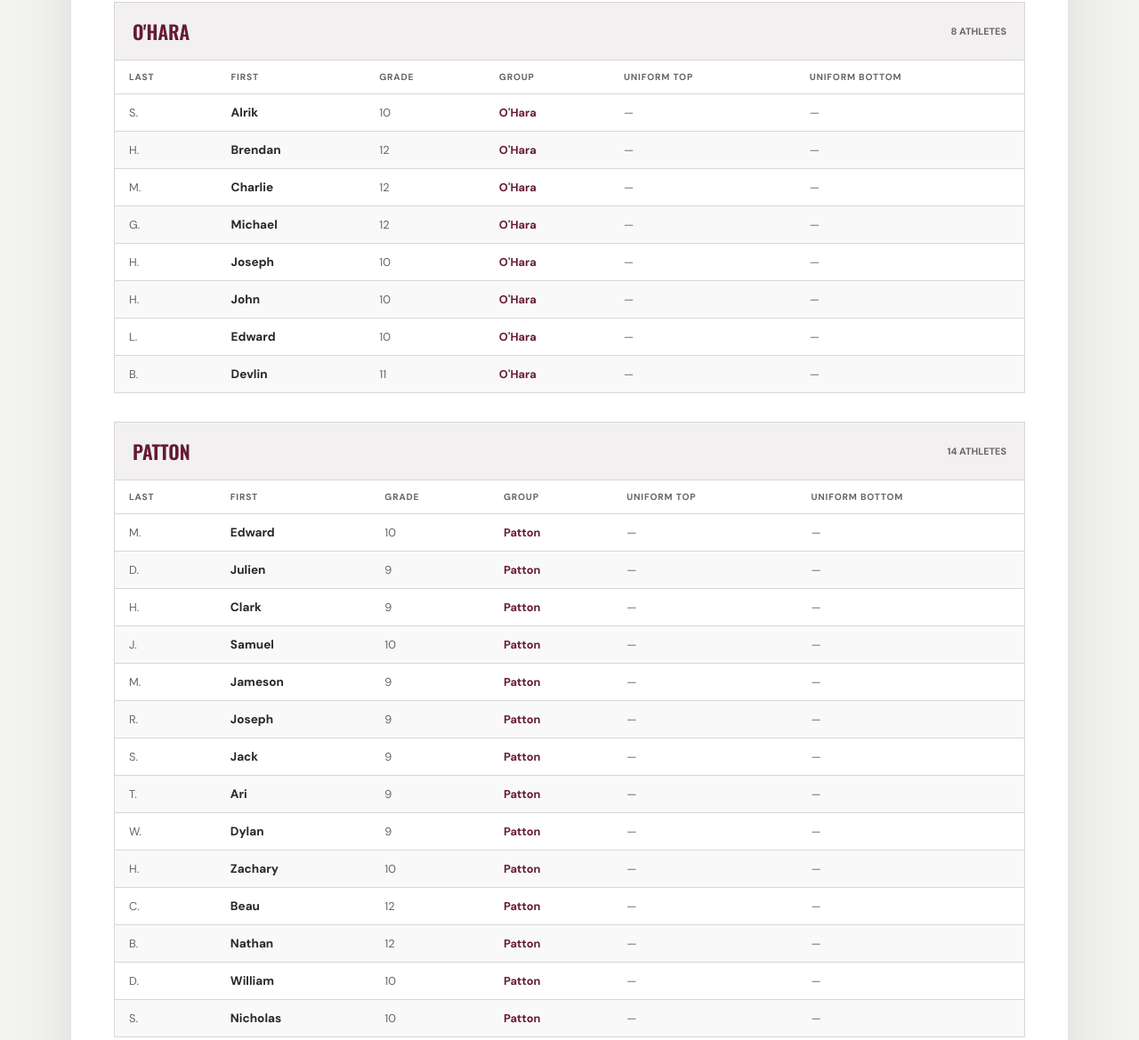
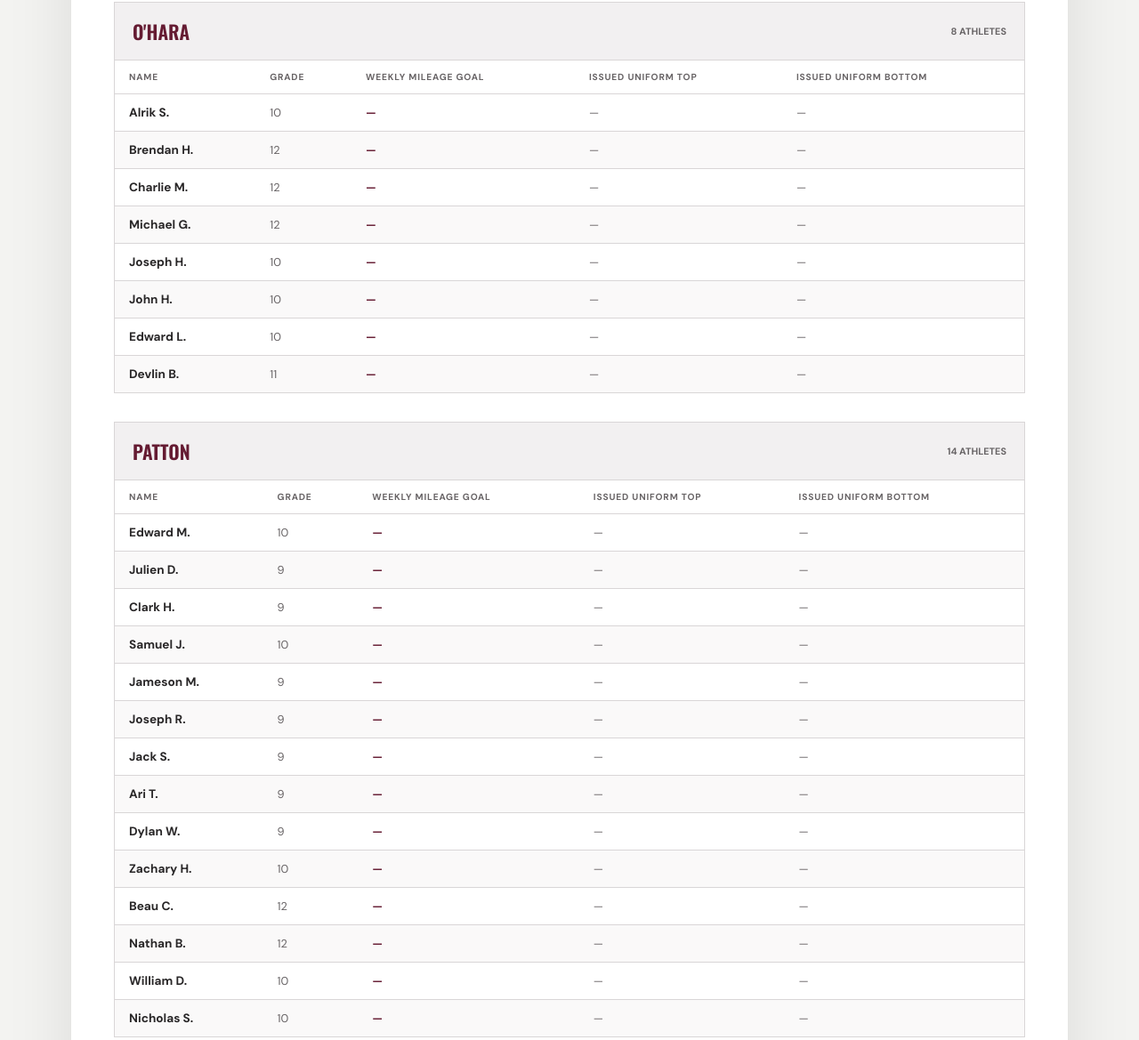
Before and after one commit to ckorabik/wolfpack_xctf, a plain HTML site: page roster.html in a window 1280 px wide. Shown: the part 647-1816 px from the top of the page at 89% size. Drawn offline with nearby package versions, Linux system fonts and the light colour scheme.

Commit message:
Refine-roster-columns-and-coach-roles

```diff
--- a/roster.html
+++ b/roster.html
@@ -8,7 +8,7 @@
     <link rel="preconnect" href="https://fonts.googleapis.com" />
     <link rel="preconnect" href="https://fonts.gstatic.com" crossorigin />
     <link href="https://fonts.googleapis.com/css2?family=DM+Sans:wght@400;500;600;700&family=Oswald:wght@500;600&display=swap" rel="stylesheet" />
-    <link rel="stylesheet" href="styles.css?v=20260719b" />
+    <link rel="stylesheet" href="styles.css?v=20260719c" />
     <script src="roster.js" defer></script>
   </head>
   <body>
@@ -19,14 +19,14 @@
       </nav>
     </header>
     <main class="roster-page">
-      <section class="page-hero roster-hero"><p class="eyebrow">Meet the pack</p><h1>Team Roster</h1><p>Training groups, grade levels, and uniform assignments for the current Wolfpack team.</p></section>
+      <section class="page-hero roster-hero"><p class="eyebrow">Meet the pack</p><h1>Team Roster</h1><p>Training groups, weekly mileage goals, and issued uniform assignments for the current Wolfpack team.</p></section>
       <section class="roster-section">
         <div class="roster-heading">
           <div><p class="eyebrow">Current team</p><h2>2026 Roster</h2></div>
           <div class="roster-summary"><strong id="athlete-count">—</strong><span>Athletes</span><strong id="coach-count">—</strong><span>Coaches</span></div>
         </div>
         <div id="roster-groups" class="roster-groups"></div>
-        <p class="roster-note">Athlete last names are abbreviated for privacy. Uniform assignments display when available.</p>
+        <p class="roster-note">Athlete last names are abbreviated for privacy. Mileage goals and uniform assignments display when available.</p>
       </section>
     </main>
   </body>
--- a/roster.js
+++ b/roster.js
@@ -75,7 +75,15 @@ function parseRoster(text) {
     .split("\n")
     .map((line) => {
       const [lastName, firstName, grade, group, uniformTop, uniformBottom] = line.split("|");
-      return { lastName, firstName, grade, group, uniformTop, uniformBottom };
+      return {
+        lastName,
+        firstName,
+        grade,
+        group,
+        weeklyMileageGoal: "",
+        uniformTop,
+        uniformBottom,
+      };
     });
 }
 
@@ -97,7 +105,7 @@ function createGroupSection(group, members) {
   const heading = document.createElement("div");
   heading.className = "roster-group-heading";
   const title = document.createElement("h3");
-  title.textContent = group === "TBD" ? "Group TBD" : group;
+  title.textContent = group === "TBD" ? "Group TBD" : group === "Coach" ? "Coaches" : group;
   const count = document.createElement("span");
   count.textContent = `${members.length} ${group === "Coach" ? "coaches" : "athletes"}`;
   heading.append(title, count);
@@ -105,21 +113,41 @@ function createGroupSection(group, members) {
   const wrapper = document.createElement("div");
   wrapper.className = "roster-table-wrap";
   const table = document.createElement("table");
-  table.innerHTML = "<thead><tr><th>Last</th><th>First</th><th>Grade</th><th>Group</th><th>Uniform Top</th><th>Uniform Bottom</th></tr></thead>";
   const body = document.createElement("tbody");
 
+  if (group === "Coach") {
+    table.className = "coaches-table";
+    table.innerHTML = "<thead><tr><th>Name</th><th>Role</th></tr></thead>";
+    const coachRoles = {
+      "Chris Korabik": "Head Cross Country Coach",
+      "Heraldo Morrison": "Head Track & Field Coach",
+    };
+
     members.forEach((member) => {
+      const fullName = `${member.firstName} ${member.lastName}`;
       const row = document.createElement("tr");
       row.append(
-      createCell("td", member.lastName),
-      createCell("th", member.firstName, "row"),
+        createCell("th", fullName, "row"),
+        createCell("td", coachRoles[fullName] || "Assistant Coach"),
+      );
+      body.append(row);
+    });
+  } else {
+    table.innerHTML = "<thead><tr><th>Name</th><th>Grade</th><th>Weekly Mileage Goal</th><th>Issued Uniform Top</th><th>Issued Uniform Bottom</th></tr></thead>";
+
+    members.forEach((member) => {
+      const displayName = `${member.firstName} ${member.lastName}`;
+      const row = document.createElement("tr");
+      row.append(
+        createCell("th", displayName, "row"),
         createCell("td", member.grade),
-      createCell("td", member.group),
+        createCell("td", member.weeklyMileageGoal),
         createCell("td", member.uniformTop),
         createCell("td", member.uniformBottom),
       );
       body.append(row);
     });
+  }
 
   table.append(body);
   wrapper.append(table);
--- a/styles.css
+++ b/styles.css
@@ -1570,9 +1570,18 @@ footer span:first-child {
   font-size: 0.8rem;
 }
 
-.roster-table-wrap tbody td:nth-child(4) {
+.roster-table-wrap tbody td:nth-child(3) {
   color: var(--navy);
   font-weight: 700;
+}
+
+.roster-table-wrap .coaches-table {
+  min-width: 520px;
+}
+
+.roster-table-wrap .coaches-table th,
+.roster-table-wrap .coaches-table td {
+  width: 50%;
 }
 
 .roster-table-wrap tbody tr:last-child th,
```
Lines whose indentation alone changed are shown as unchanged.
